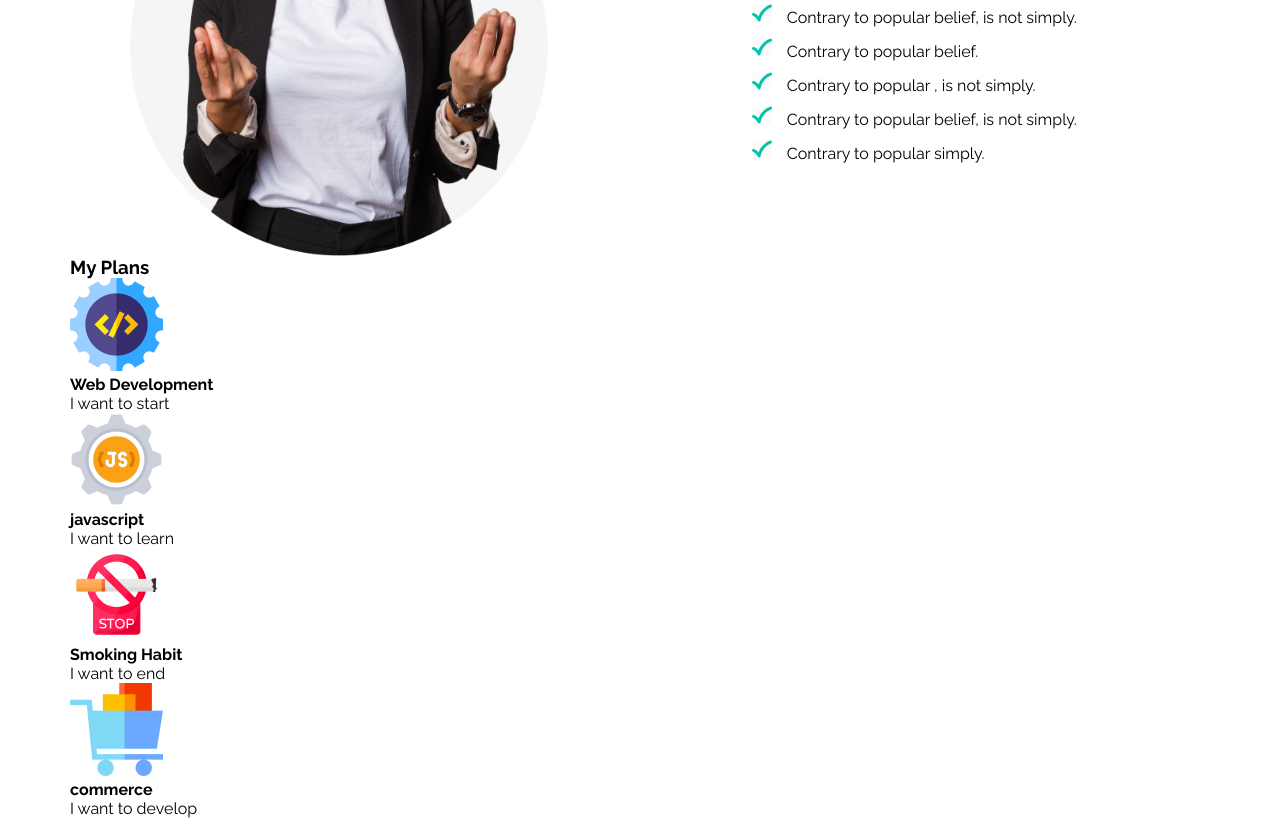
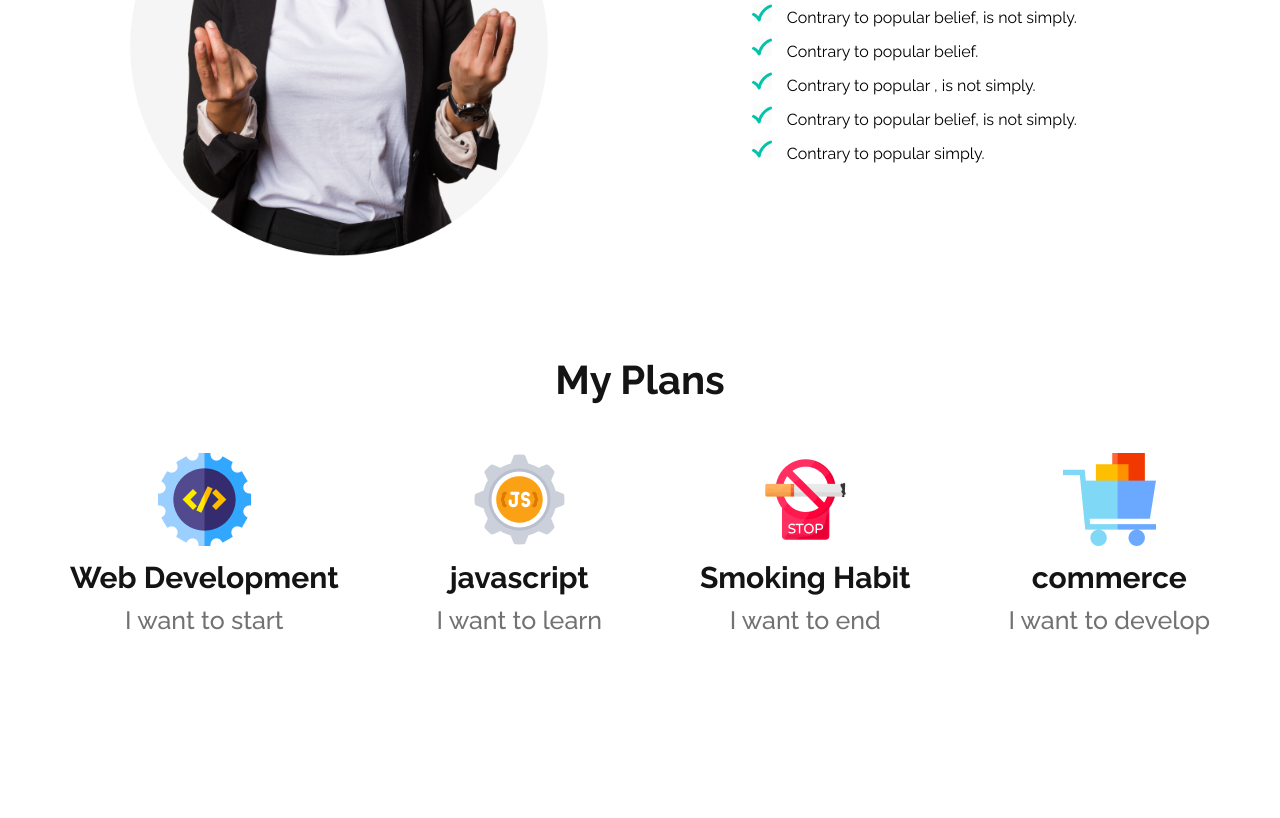
Before and after one commit to najrulislam38/new-year-2023, a plain HTML site: page index.html in a window 1280 px wide. Shown: the part 1250-2068 px from the top of the page. After the commit the page ends 2005 px from the top, so only its background shows below. Drawn offline with Linux system fonts and the light colour scheme.

Commit message:
added plan area style

```diff
--- a/css/styles.css
+++ b/css/styles.css
@@ -113,3 +113,42 @@ body{
     width: 20px;
     margin-right: 15px;
 }
+
+/* plan area style */
+#plan{
+    width: 100vw;
+    margin: 100px 0 120px;
+}
+
+.plan-title{
+    font-size: 40px;
+    color: #151414;
+    font-weight: 700;
+    text-align: center;
+    margin-bottom: 50px;
+}
+
+.inner-plans{
+    display: flex;
+    justify-content: space-between;
+    align-items: center;
+    gap: 80px;
+}
+
+.plan-items{
+    text-align: center;
+
+}
+
+.plan-name{
+    font-size: 30px;
+    font-weight: 700;
+    color:#151414;
+    margin: 10px 0px;
+}
+
+.plan-want{
+    color: #737272;
+    font-size: 25px;
+    font-weight: 500;
+}
```
